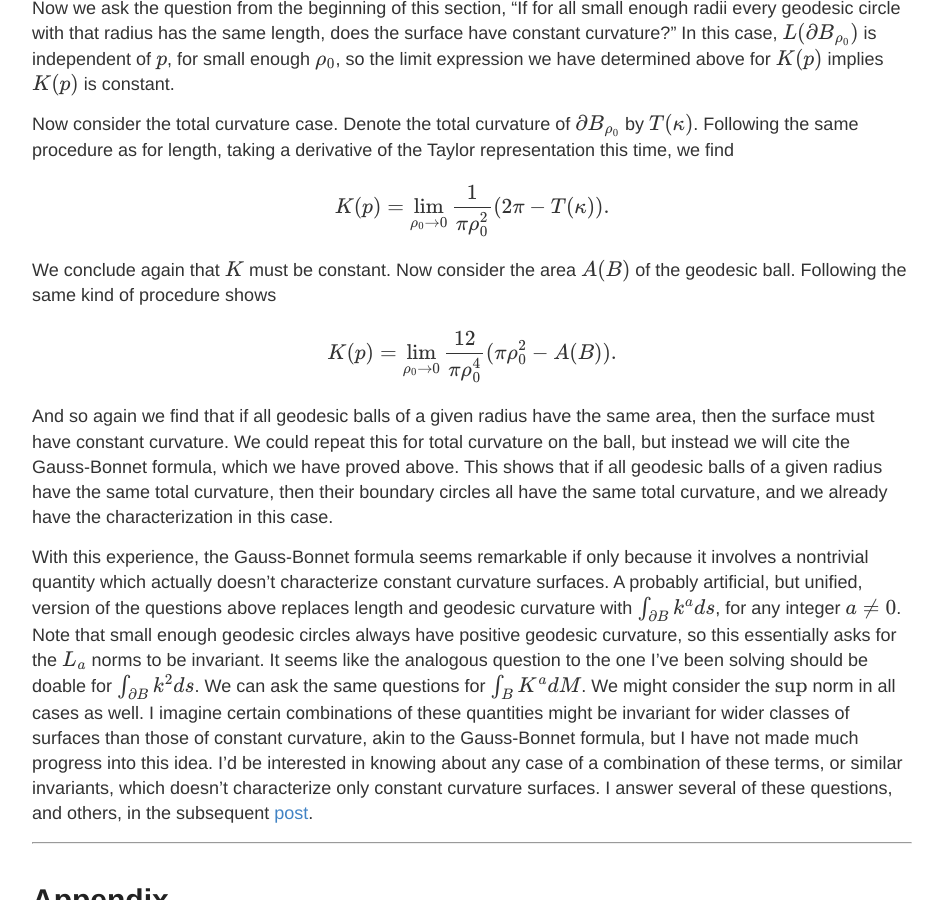
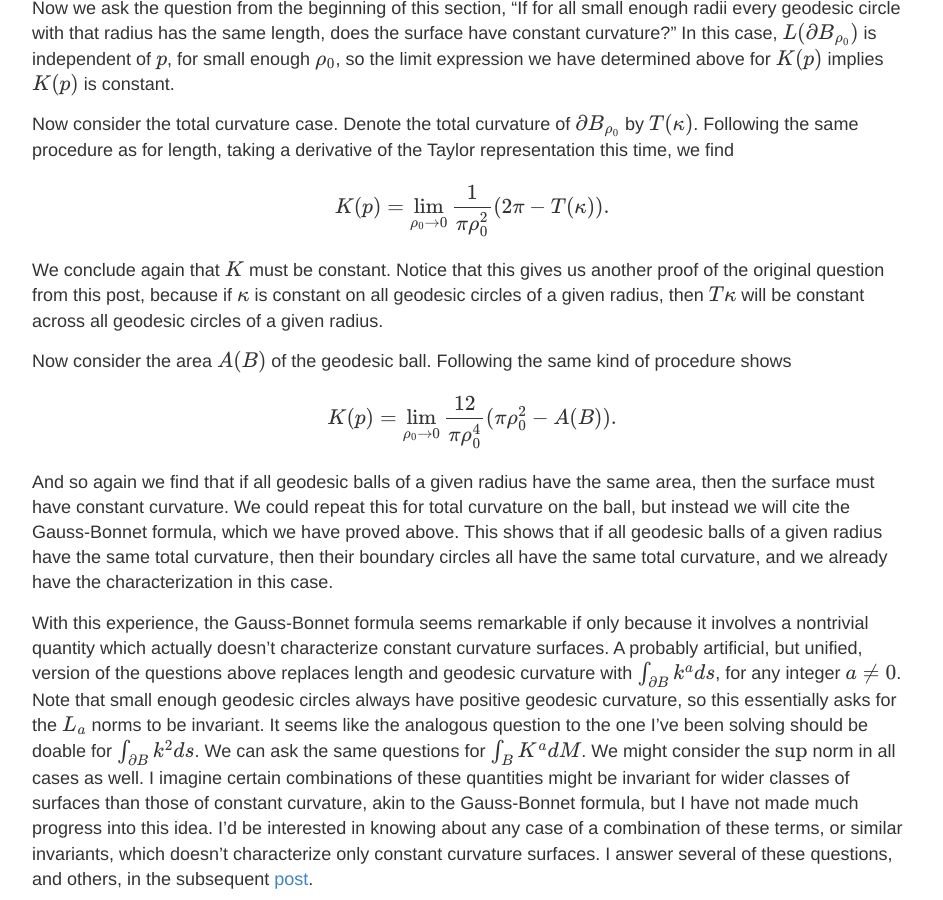
Before and after one commit to GeoffreySangston/GeoffreySangston.github.io, a Jekyll site: the page built from _posts/MathBlog/2021-06-21-Geodesic-Circles1.md, in a window 1280 px wide and 900 px high, scrolled down 8831 px. Shown: the whole window, without its empty margins (168-1111 px from the left). Built offline with Jekyll 4.4.1, drawn with Linux system fonts in a browser that asks for light colours; formulas are drawn with MathJax 3.

Commit message:
Mentioned that we have another proof of the original question

```diff
--- a/_posts/MathBlog/2021-06-21-Geodesic-Circles1.md
+++ b/_posts/MathBlog/2021-06-21-Geodesic-Circles1.md
@@ -219,7 +219,10 @@ Now we ask the question from the beginning of this section, "If for all small en
 Now consider the total curvature case. Denote the total curvature of $\partial B\_{\rho_0}$ by $T(\kappa)$. Following the same procedure as for length, taking a derivative of the Taylor representation this time, we find
 \\[K(p) = \lim_{\rho_0 \to 0}\frac{1}{\pi\rho_0^2}(2\pi - T(\kappa)).\\]
 
-We conclude again that $K$ must be constant. Now consider the area $A(B)$ of the geodesic ball. Following the same kind of procedure shows \\[K(p) = \lim_{\rho_0 \to 0}\frac{12}{\pi \rho_0^4}(\pi \rho_0^2 - A(B)).\\]
+We conclude again that $K$ must be constant. Notice that this gives us another proof of the original question from this post, because if $\kappa$ is constant on all geodesic circles of
+a given radius, then $T\kappa$ will be constant across all geodesic circles of a given radius.
+
+Now consider the area $A(B)$ of the geodesic ball. Following the same kind of procedure shows \\[K(p) = \lim_{\rho_0 \to 0}\frac{12}{\pi \rho_0^4}(\pi \rho_0^2 - A(B)).\\]
 And so again we find that if all geodesic balls of a given radius have the same area, then the surface must have constant curvature. We could repeat this for total curvature on the ball, but instead we will cite the Gauss-Bonnet formula, which we have proved above. This shows that if all geodesic balls of a given radius have the same total curvature, then their boundary circles all have the same total curvature, and we already have the characterization in this case.
 
 With this experience, the Gauss-Bonnet formula seems remarkable if only because it involves a nontrivial quantity which actually doesn't characterize constant curvature surfaces.
```
